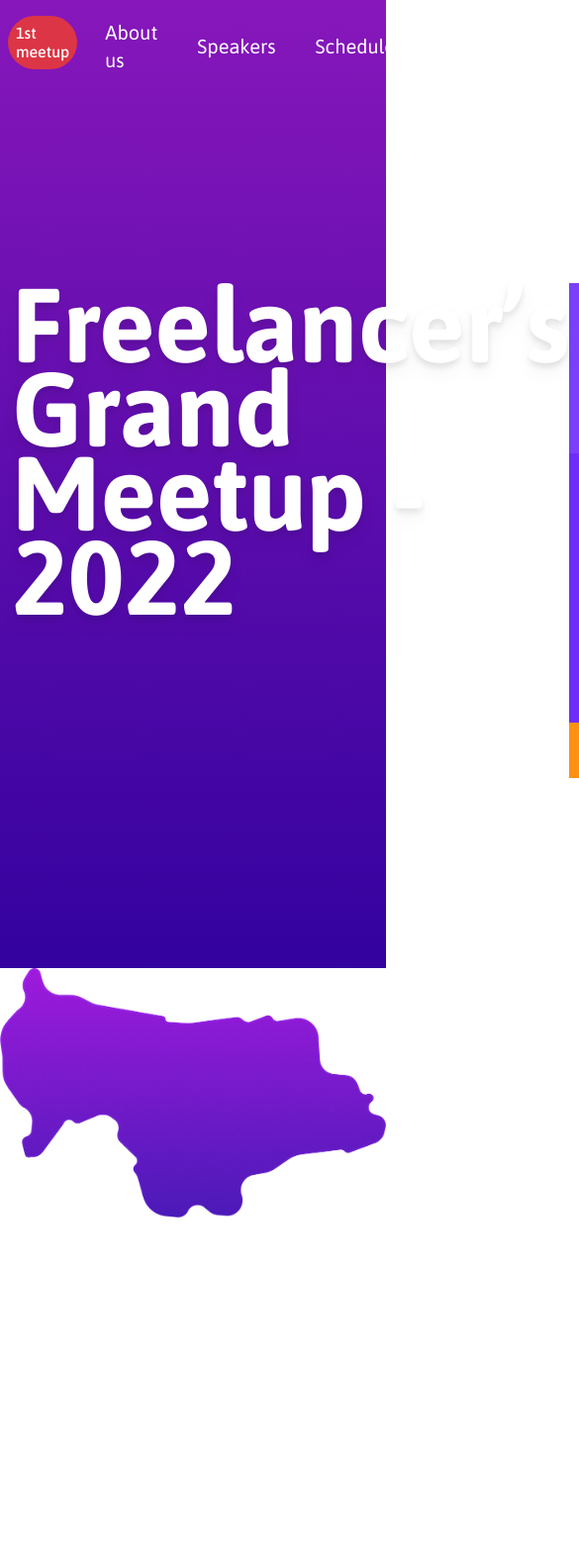
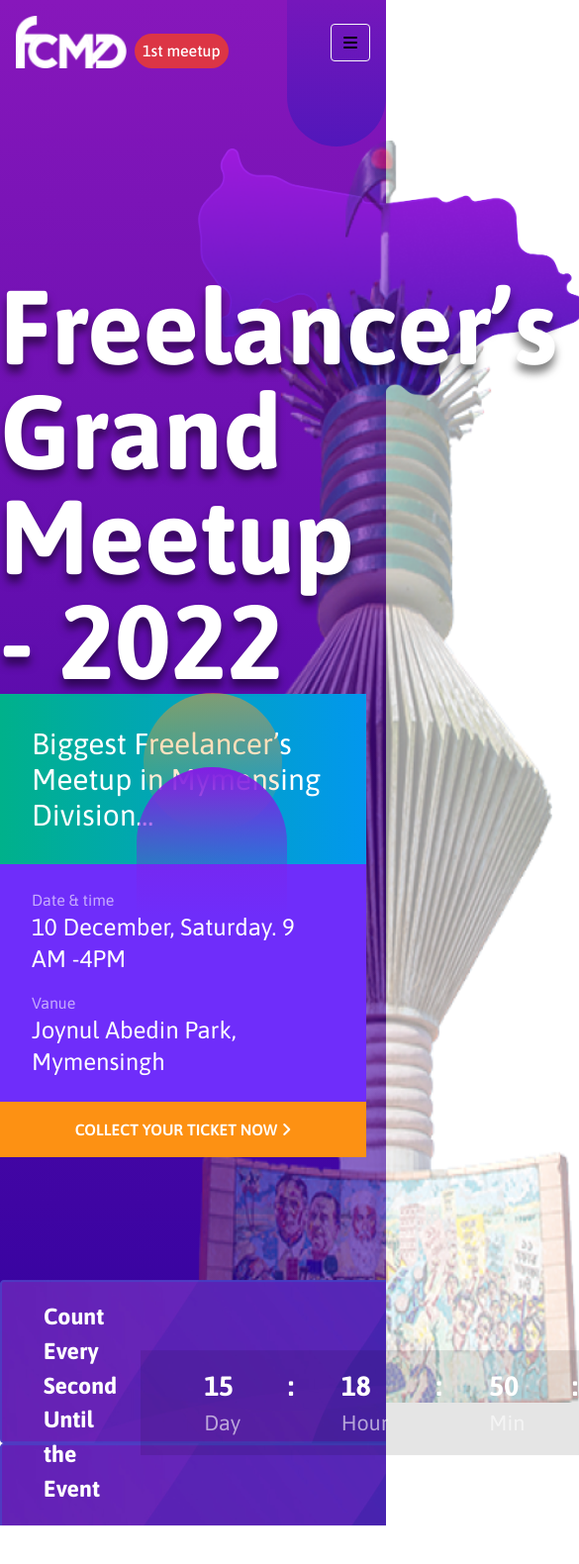
Before and after one commit to santokhan/fcmd, a website: page index.html in a window 390 px wide. Shown: the top 1580 px of the page at 99% size, 585 px wide, since content can reach past the window. Before the commit the page ends 1230 px from the top, so only its background shows below. Drawn offline with nearby package versions, Linux system fonts and the light colour scheme.

Commit message:
update header

```diff
--- /dev/null
+++ b/assets/css/style.css
@@ -0,0 +1,122 @@
+header.header {
+    background: linear-gradient(180deg, #8717bb 0%, #33029f 100%);
+    z-index: 100;
+}
+
+.container {
+    max-width: 1170px !important;
+    margin: 0 auto;
+}
+
+.map {
+    position: absolute;
+    left: 200px;
+    top: 150px;
+    z-index: -240;
+}
+
+.tower {
+    position: absolute;
+    bottom: 0px;
+    height: 90%;
+    left: 50vw;
+    z-index: -110;
+}
+
+.freelancer-meetup {
+    padding: 12rem 0 0 0;
+    z-index: 1;
+}
+
+.freelancer-meetup .left {
+    max-width: 710px;
+}
+
+.freelancer-meetup .text {
+    line-height: 1;
+    font-size: 106px;
+    font-weight: 700;
+    text-shadow: 0px 8px 8px rgba(0, 0, 0, 0.5)
+}
+
+.dropdown-menu {
+    position: absolute;
+    right: 0;
+    top: 2rem;
+    background: white;
+    padding: 1rem 1.5rem;
+    color: #111;
+}
+
+.biggest-freelancer {
+    width: 370px;
+    background: #6F2DFA
+}
+
+.biggest-freelancer .top {
+    background: linear-gradient(90deg, #00B18B, #0297EE);
+}
+
+.topbar {
+    z-index: 500;
+}
+
+.text-xl {
+    font-size: 20px;
+}
+
+.ellipse-1 {
+    position: absolute;
+    width: 140px;
+    height: 140px;
+    left: 145px;
+    top: 700px;
+    background: linear-gradient(180deg, #FF9822 0%, rgba(74, 23, 187, 0) 100%);
+    opacity: 0.5;
+    border-radius: 104px;
+}
+
+.capsule-1 {
+    position: absolute;
+    width: 100px;
+    height: 226px;
+    right: 0px;
+    top: -78px;
+    background: linear-gradient(180deg, rgba(135, 23, 187, 0.85) 0%, rgba(74, 23, 187, 0.85) 100%);
+    border-radius: 50px;
+}
+
+.capsule-2 {
+    position: absolute;
+    width: 152px;
+    height: 150px;
+    right: 100px;
+    top: 775px;
+    background: linear-gradient(180deg, #811FE3 0%, rgba(74, 23, 187, 0) 100%);
+    border-radius: 76px 76px 0 0;
+}
+
+.countdown {
+    background-image: url('../image/bg-1.png');
+    padding: 1.25rem 1.25rem;
+    transform: translateY(50%);
+}
+
+.countdown .inside {
+    background: rgba(0, 0, 0, 0.1);
+    padding: 1rem 2.5rem;
+}
+
+.divide {
+    position: absolute;
+    width: 105px;
+    height: 0px;
+    left: 581px;
+    top: 780px;
+    border: 2px dashed rgba(34, 255, 202, 0.7);
+    transform: rotate(90deg);
+}
+
+.opacity-text {
+    opacity: 0.6;
+}
--- /dev/null
+++ b/assets/js/app.js
@@ -0,0 +1,18 @@
+const App = {
+  showHideDropdown() {
+    document
+      .getElementById("dropdownToggler")
+      .addEventListener("click", (e) => {
+        const target = document.getElementById("dropdownNav");
+        if (target.style.display === "none") {
+          target.style.display = "block";
+        } else {
+          target.style.display = "none";
+        }
+      });
+  },
+};
+
+window.onload = () => {
+  App.showHideDropdown();
+};
--- a/index.html
+++ b/index.html
@@ -26,13 +26,18 @@
       crossorigin="anonymous"
       referrerpolicy="no-referrer"
     />
+    <link rel="stylesheet" href="./assets/css/style.css" />
   </head>
   <body>
-    <header
-      style="background: linear-gradient(180deg, #8717bb 0%, #33029f 100%)"
-    >
+    <header class="header position-relative" id="header">
+      <div class="position-relative">
+        <div class="ellipse-1"></div>
+        <div class="capsule-1"></div>
+        <div class="capsule-2"></div>
+      </div>
+      <div>
         <div
-        class="topbar text-white position-relative py-3 mx-auto tw-max-w-[1170px]"
+          class="container px-3 px-xl-0 topbar text-white position-relative py-3"
         >
           <div class="">
             <div class="d-flex justify-content-between align-items-center">
@@ -46,25 +51,70 @@
                 </div>
                 <div
                   class="mx-2 px-2 py-2 bg-danger h6 rounded-pill"
-                style="background-color: #f20487"
+                  style="background-color: #f20487; transform: translateY(8px)"
                 >
                   1st meetup
                 </div>
               </div>
-            <div class="h-full">
-              <nav class="d-flex align-items-center">
+              <div class="d-none d-xl-block">
+                <nav class="d-flex">
                   <div class="px-3 mx-1">
-                  <a href="#" class="text-white text-decoration-none tw-text-xl"
+                    <a
+                      href="#"
+                      class="text-white text-decoration-none tw-text-xl"
                       >About us</a
                     >
                   </div>
                   <div class="px-3 mx-1">
-                  <a href="#" class="text-white text-decoration-none tw-text-xl"
+                    <a
+                      href="#"
+                      class="text-white text-decoration-none tw-text-xl"
                       >Speakers</a
                     >
                   </div>
                   <div class="px-3 mx-1">
-                  <a href="#" class="text-white text-decoration-none tw-text-xl"
+                    <a
+                      href="#"
+                      class="text-white text-decoration-none tw-text-xl"
+                      >Schedule</a
+                    >
+                  </div>
+                </nav>
+              </div>
+              <div class="d-block d-xl-none position-relative">
+                <button
+                  type="button"
+                  title="dropdown toggler"
+                  id="dropdownToggler"
+                  class="btn btn-light"
+                >
+                  <i class="fa fa-bars" aria-hidden="true"></i>
+                </button>
+                <div
+                  class="dropdown-menu"
+                  id="dropdownNav"
+                  style="display: none"
+                >
+                  <div class="">
+                    <nav class="d-flex align-items-center">
+                      <div class="px-3 mx-1">
+                        <a
+                          href="#"
+                          class="text-white text-decoration-none text-xl"
+                          >About us</a
+                        >
+                      </div>
+                      <div class="px-3 mx-1">
+                        <a
+                          href="#"
+                          class="text-white text-decoration-none text-xl"
+                          >Speakers</a
+                        >
+                      </div>
+                      <div class="px-3 mx-1">
+                        <a
+                          href="#"
+                          class="text-white text-decoration-none text-xl"
                           >Schedule</a
                         >
                       </div>
@@ -73,43 +123,80 @@
                 </div>
               </div>
             </div>
+          </div>
+        </div>
 
-      <div class="container z-20 tw-py-[12rem] tw-max-w-[1170px]">
-        <div class="d-flex justify-content-between">
-          <div class="tw-max-w-[710px]">
-            <div
-              class="text-white tw-text-[106px] tw-font-bold tw-drop-shadow-lg tw-leading-[0.8]"
-            >
+        <div class="container freelancer-meetup">
+          <div class="d-xl-flex justify-content-between">
+            <div class="left">
+              <img class="tower" src="./assets/image/bg-2.png" alt="bg" />
+              <img
+                width="auto"
+                class="map"
+                src="assets/image/map.png"
+                alt="map"
+              />
+              <div class="text text-white" style="z-index: 100">
                 Freelancer’s Grand Meetup - 2022
               </div>
             </div>
-          <div class="tw-bg-[#6F2DFA]">
-            <div
-              class="text-white tw-bg-[#7C40FB] tw-text-3xl tw-w-[370px] tw-px-8 tw-py-8"
-            >
+            <div class="biggest-freelancer">
+              <div class="text-white tw-text-3xl tw-px-8 tw-py-8 top">
                 Biggest Freelancer’s Meetup in Mymensing Division...
               </div>
               <div class="text-white tw-px-8 tw-py-4">
-              <div class="py-3">
+                <div class="py-2">
                   <div class="tw-opacity-60">Date & time</div>
-                <div class="tw-text-2xl">10 December, Saturday. 9 AM -4PM</div>
+                  <div class="tw-text-2xl">
+                    10 December, Saturday. 9 AM -4PM
                   </div>
-              <div class="py-3">
-                <div class="tw-opacity-60">Date & time</div>
-                <div class="tw-text-2xl">10 December, Saturday. 9 AM -4PM</div>
+                </div>
+                <div class="py-2">
+                  <div class="tw-opacity-60">Vanue</div>
+                  <div class="tw-text-2xl">Joynul Abedin Park, Mymensingh</div>
                 </div>
               </div>
               <div
                 class="text-center text-white py-3 tw-bg-[#FD9113] tw-font-semibold"
               >
-              COLLECT YOUR TICKET NOW
+                <span>COLLECT YOUR TICKET NOW</span>
+                <i class="fa fa-angle-right" aria-hidden="true"></i>
+              </div>
             </div>
           </div>
         </div>
       </div>
 
-      <div class="map tw-absolute left-[60px] -z-10">
-        <img width="auto" src="assets/image/map.png" alt="map" />
+      <div class="container mx-auto countdown text-white">
+        <div class="d-flex justify-content-between align-items-center">
+          <div class="text-white fs-3 fw-bolder px-4">
+            Count Every <br />
+            Second Until <br />
+            the Event
+          </div>
+          <div class="position-relative"><div class="divide"></div></div>
+          <div class="d-flex inside">
+            <div class="px-4">
+              <div class="fs-1 fw-bolder">15</div>
+              <div class="fs-4 opacity-text">Day</div>
+            </div>
+            <div class="fs-1 fw-bolder mx-4">:</div>
+            <div class="px-4">
+              <div class="fs-1 fw-bolder">18</div>
+              <div class="fs-4 opacity-text">Hour</div>
+            </div>
+            <div class="fs-1 fw-bolder mx-4">:</div>
+            <div class="px-4">
+              <div class="fs-1 fw-bolder">50</div>
+              <div class="fs-4 opacity-text">Min</div>
+            </div>
+            <div class="fs-1 fw-bolder mx-4">:</div>
+            <div class="px-4">
+              <div class="fs-1 fw-bolder">59</div>
+              <div class="fs-4 opacity-text">Sec</div>
+            </div>
+          </div>
+        </div>
       </div>
     </header>
 
@@ -125,5 +212,6 @@
     <script src="https://cdn.jsdelivr.net/npm/@popperjs/core@2.9.2/dist/umd/popper.min.js" integrity="sha384-IQsoLXl5PILFhosVNubq5LC7Qb9DXgDA9i+tQ8Zj3iwWAwPtgFTxbJ8NT4GN1R8p" crossorigin="anonymous"></script>
     <script src="https://cdn.jsdelivr.net/npm/bootstrap@5.0.2/dist/js/bootstrap.min.js" integrity="sha384-cVKIPhGWiC2Al4u+LWgxfKTRIcfu0JTxR+EQDz/bgldoEyl4H0zUF0QKbrJ0EcQF" crossorigin="anonymous"></script>
     -->
+    <script src="./assets/js/app.js" defer></script>
   </body>
 </html>
```
Also changed, not shown: assets/css/tw.css, assets/image/bg-1.png (added), assets/image/bg-2.png (added), 1 other file. Lines whose indentation alone changed are shown as unchanged.
